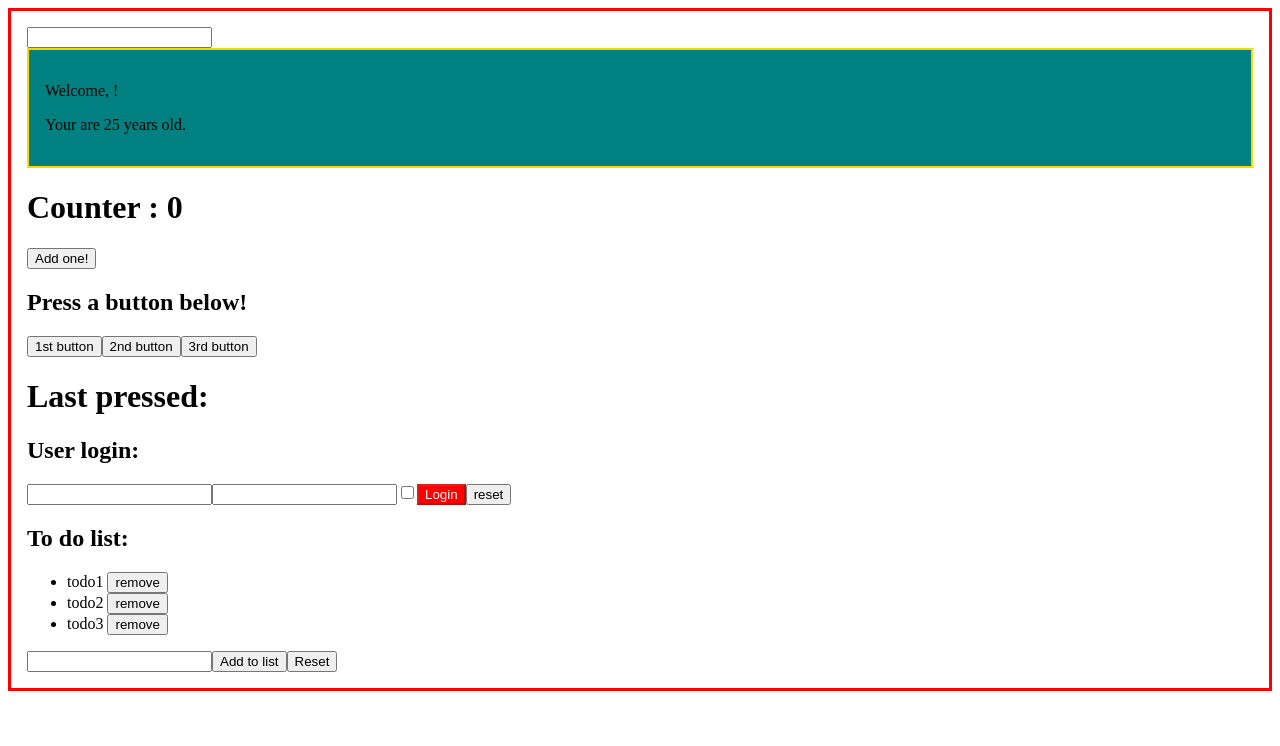
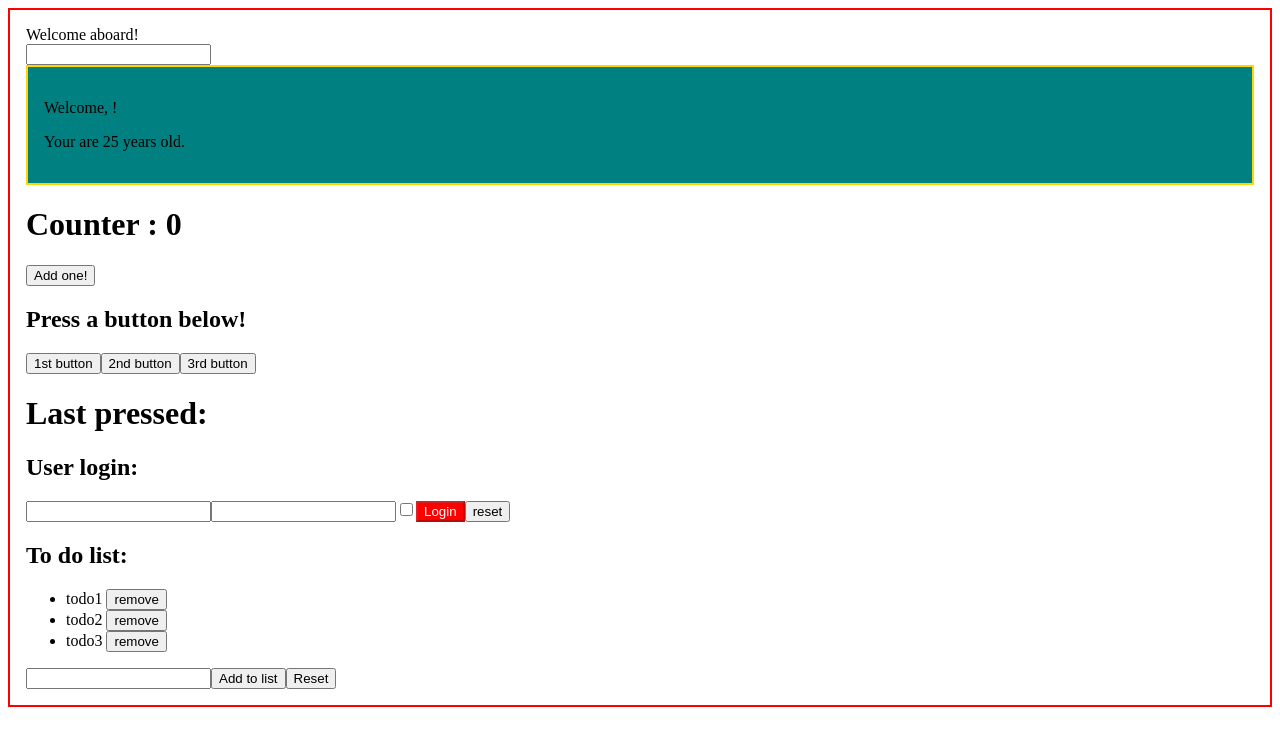
Before and after one commit to Francxmf/dhreactexercises, a React (Create React App) app: page / in a window 1280 px wide. Shown: the top 746 px of the page. Built offline with nearby package versions, Linux system fonts and the light colour scheme.

Commit message:
Completion of the exercise component composition 03

```diff
--- a/src/App.js
+++ b/src/App.js
@@ -14,7 +14,7 @@ export class App extends React.Component{
   }
   render(){
       return (
-        <Container>
+        <Container title="Welcome aboard!">
           <InteractiveWelcome />
           <Counter initialValue={0} />
           <ClickTracker />
--- a/src/Container.js
+++ b/src/Container.js
@@ -4,12 +4,13 @@ import React from "react";
    render() {
      const containerStyle = {
        backgroundColour: "white",
-       border: "3px solid red",
+       border: "2px solid red",
        padding: "1rem"
      };
 
      return (
        <div style={containerStyle}>
+         <div>{this.props.title}</div>
          <div>{this.props.children}</div>
        </div>
      );
```
